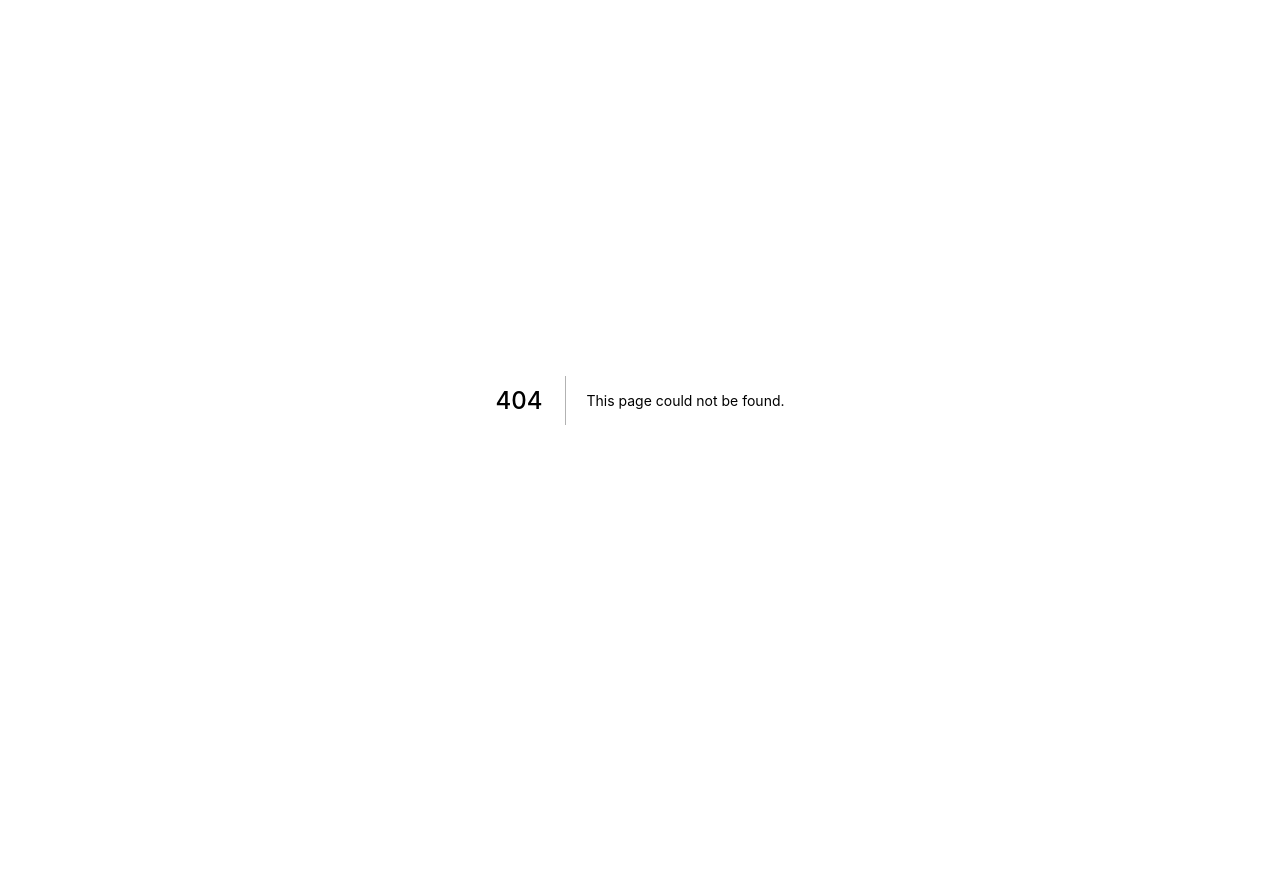
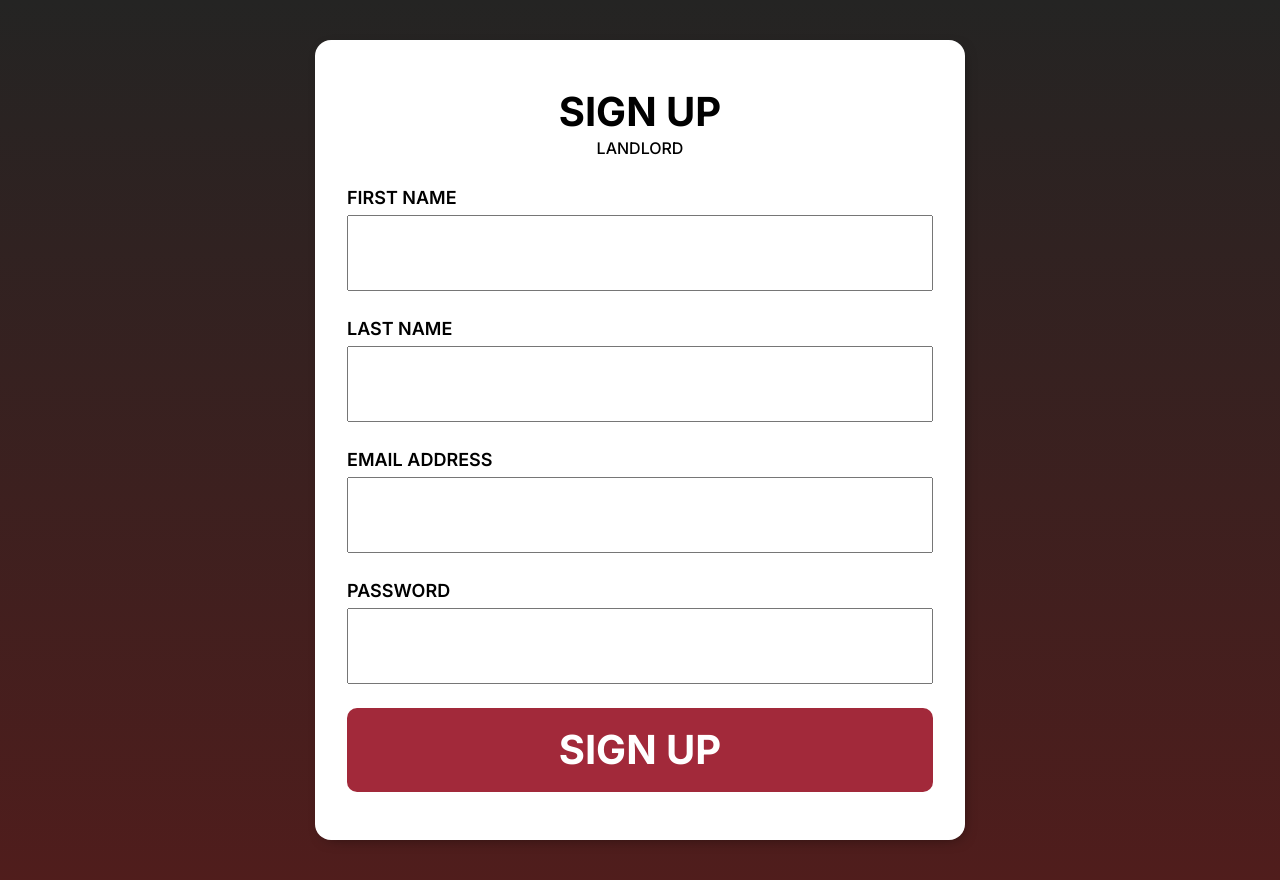
Before and after one commit to chingu-voyages/v36-geckos-team-06, a Next.js app: page /landlord/signup in a window 1280 px wide. Before the commit this address had no page. Before the commit the page ends 800 px from the top, so only its background shows below. Built offline with nearby package versions, Linux system fonts and the light colour scheme.

Commit message:
feat: add sigin up mutation to client

```diff
--- a/graphql/resolvers/query.js
+++ b/graphql/resolvers/query.js
@@ -18,6 +18,11 @@ const Query = {
     const repairToReturn = await models.Repair.findById(id);
     return repairToReturn;
   },
+
+  landlord: async (_, { id }, { models }) => {
+    const landlordToReturn = await models.Landlord.findById(id);
+    return landlordToReturn;
+  },
 };
 
 export default Query;
--- a/graphql/schema/schema.js
+++ b/graphql/schema/schema.js
@@ -7,6 +7,7 @@ const typeDefs = gql`
 
   type Query {
     property(id: ID!): Property
+    landlord(id: ID!): Landlord
     room(id: ID!): Room
     repair(id: ID!): Repair
     repairs: [Repair!]!
@@ -42,9 +43,9 @@ const typeDefs = gql`
       lastName: String!
       email: String!
       password: String!
-    ): Landlord!
+    ): AuthLandlord!
 
-    signInLandlord(email: String!, password: String!): Landlord!
+    signInLandlord(email: String!, password: String!): AuthLandlord!
 
     # Room
     createRoom(
@@ -89,6 +90,14 @@ const typeDefs = gql`
     firstName: String
     lastName: String
     properties: [Property!]
+    jwt: String
+  }
+
+  type AuthLandlord {
+    id: ID!
+    role: String!
+    avatar: String
+    firstName: String
     jwt: String
   }
 
--- a/lib/apollo.js
+++ b/lib/apollo.js
@@ -0,0 +1,10 @@
+import { ApolloClient, InMemoryCache } from '@apollo/client';
+
+// configure our API URI & cache
+const uri = `http://localhost:3000/api/graphql`;
+const cache = new InMemoryCache();
+
+// configure Apollo Client
+const apolloClient = new ApolloClient({ uri, cache });
+
+export default apolloClient;
--- a/package.json
+++ b/package.json
@@ -11,6 +11,7 @@
     "commit": "cz"
   },
   "dependencies": {
+    "@apollo/client": "^3.5.7",
     "apollo-server-micro": "^3.6.1",
     "bcrypt": "^5.0.1",
     "graphql": "^16.2.0",
--- a/src/components/landlordSignin/Form.jsx
+++ b/src/components/landlordSignin/Form.jsx
@@ -22,7 +22,7 @@ export const Form = styled.form`
   border-radius: 16px;
   justify-content: center;
   padding: 48px 32px;
-  width: 450px;
+  width: 650px;
   box-shadow: 3px 4px 15px -8px rgba(0, 0, 0, 0.71);
 
   a {
--- a/src/pages/_app.jsx
+++ b/src/pages/_app.jsx
@@ -2,6 +2,8 @@
 import '../styles/globals.css';
 import React from 'react';
 import { createGlobalStyle } from 'styled-components';
+import { ApolloProvider } from '@apollo/client';
+import apolloClient from '../../lib/apollo';
 
 const GlobalStyle = createGlobalStyle`
 *, *::before, *::after {
@@ -39,10 +41,10 @@ const GlobalStyle = createGlobalStyle`
 `;
 
 const MyApp = ({ Component, pageProps }) => (
-  <>
+  <ApolloProvider client={apolloClient}>
     <GlobalStyle />
     <Component {...pageProps} />
-  </>
+  </ApolloProvider>
 );
 
 export default MyApp;
--- a/src/pages/landlord/signin.jsx
+++ b/src/pages/landlord/signin.jsx
@@ -26,6 +26,9 @@ const SignIn = () => (
       <Link href="/">
         <a href>GO BACK</a>
       </Link>
+      <Link href="/landlord/signup">
+        <a href>SIGN UP</a>
+      </Link>
     </Form>
   </Layout>
 );
--- /dev/null
+++ b/src/pages/landlord/signup.jsx
@@ -0,0 +1,126 @@
+/* eslint-disable no-undef */
+import React, { useState } from 'react';
+import { useRouter } from 'next/router';
+import { useMutation, useApolloClient, gql } from '@apollo/client';
+import { Form, InputContainer, Input, Button, Info } from '../../components/landlordSignin/Form';
+import Layout from '../../components/landlordSignin/Layout';
+
+const SIGN_UP_LANDLORD = gql`
+  mutation SignUpLandlord(
+    $firstName: String!
+    $email: String!
+    $password: String!
+    $lastName: String!
+  ) {
+    signUpLandlord(firstName: $firstName, email: $email, password: $password, lastName: $lastName) {
+      id
+      role
+      avatar
+      firstName
+      jwt
+    }
+  }
+`;
+
+const Signup = () => {
+  const router = useRouter();
+  // set the default state of the form
+  const [values, setValues] = useState({
+    firstName: ``,
+    lastName: ``,
+    username: ``,
+    email: ``,
+    password: ``,
+  });
+
+  const [signUpLandlord, { loading, error }] = useMutation(SIGN_UP_LANDLORD, {
+    onCompleted: (data) => {
+      // store the authenticated landlord in local storage
+      localStorage.setItem('authLandlord', JSON.stringify(data.signUpLandlord));
+      console.log(data);
+
+      // redirect landlord to dashboard
+      router.push(`/landlord/dashboard`);
+    },
+  });
+
+  // update the state when a user types in the form
+  const onChange = (event) => {
+    setValues({
+      ...values,
+      [event.target.name]: event.target.value,
+    });
+  };
+
+  if (loading) return <p>Loading...</p>;
+  if (error) return <p>Error!</p>;
+
+  return (
+    <Layout>
+      <Form
+        onSubmit={(event) => {
+          event.preventDefault();
+          signUpLandlord({
+            variables: {
+              ...values,
+            },
+          });
+        }}
+      >
+        <Info>
+          <h1>SIGN UP</h1>
+          <p>LANDLORD</p>
+        </Info>
+
+        <InputContainer>
+          <label htmlFor="firstName">FIRST NAME</label>
+          <Input
+            name="firstName"
+            type="text"
+            id="firstName"
+            onChange={onChange}
+            value={values.firstName}
+          />
+        </InputContainer>
+
+        <InputContainer>
+          <label htmlFor="lastName">LAST NAME</label>
+          <Input
+            name="lastName"
+            type="text"
+            id="lastName"
+            onChange={onChange}
+            value={values.lastName}
+          />
+        </InputContainer>
+
+        <InputContainer>
+          <label htmlFor="email">EMAIL ADDRESS</label>
+          <Input name="email" type="email" id="email" onChange={onChange} value={values.email} />
+        </InputContainer>
+
+        <InputContainer>
+          <label htmlFor="password">PASSWORD</label>
+          <Input
+            name="password"
+            type="password"
+            id="password"
+            onChange={onChange}
+            value={values.password}
+          />
+        </InputContainer>
+
+        <Button type="submit"> SIGN UP</Button>
+        {/*
+        <Link href="/">
+          <a href>GO BACK</a>
+        </Link>
+        <Link href="/landlord/signin">
+          <a href>SIGN IN</a>
+        </Link> */}
+      </Form>
+    </Layout>
+  );
+};
+
+export default Signup;
```
Also changed, not shown: src/pages/landlord/dashboard.jsx (+43 -2 lines), .eslintrc.json, 1 other file (tests, documents, lock files or other folders).
